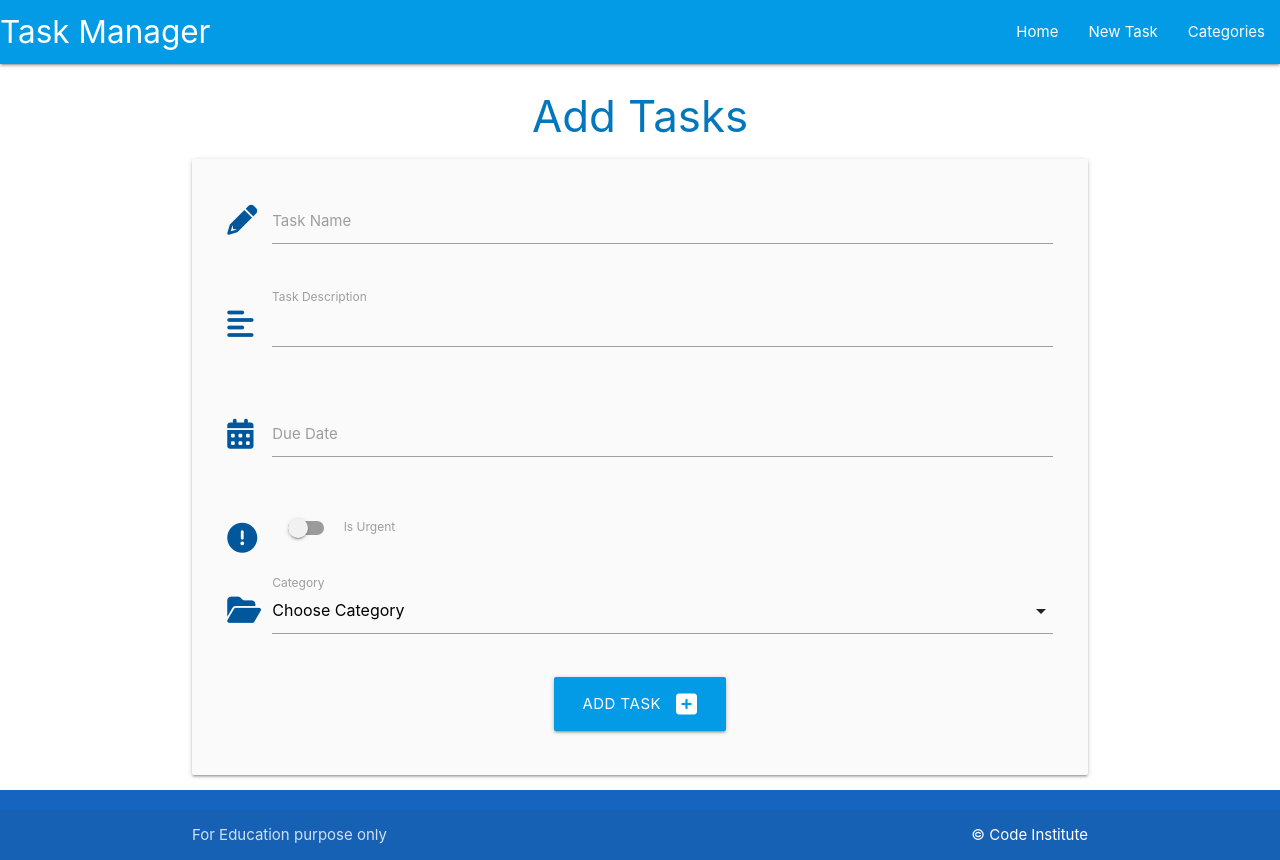
After one commit to bijokmathew/TaskManager-App, a Flask app: page /add_tasks in a window 1280 px wide. The commit adds this page. Run offline with Flask 2, Linux system fonts and the light colour scheme; data that the repository does not hold is empty.

Commit message:
Added code for new task

```diff
--- a/taskmanager/routes.py
+++ b/taskmanager/routes.py
@@ -6,13 +6,15 @@ from taskmanager.models import Category, Task
 
 @app.route("/")
 def home():
-    return render_template("category.html")
+    return render_template("task.html")
 
 
 @app.route("/categories")
 def categories():
-    categories = list(Category.query.all())
-    return render_template("category.html", categories=categories)
+    categories_val = list(Category.query.order_by(Category.category_name).all())
+    print(categories_val)
+    print("============================================")
+    return render_template("category.html", categories=categories_val)
 
 
 @app.route("/add_category", methods=["GET", "POST"])
@@ -25,6 +27,35 @@ def add_category():
     return render_template("category_add.html")
 
 
-@app.route("/add_category", methods=["GET", "POST"])
-def edit_category():
-    return render_template("category_edit.html")
+@app.route("/edit_category/<int:category_id>", methods=["GET", "POST"])
+def edit_category(category_id):
+    category = Category.query.get_or_404(category_id)
+    if request.method == "POST":
+        category.category_name = request.form.get("category_name")
+        db.session.commit()
+        return redirect(url_for("categories"))
+    return render_template("category_edit.html", category=category)
+
+
+@app.route("/delete_category/<int:category_id>")
+def delete_category(category_id):
+    category = Category.query.get_or_404(category_id)
+    db.session.delete(category)
+    db.session.commit()
+    return redirect(url_for("categories"))
+
+
+@app.route("/add_tasks", methods=["GET", "POST"])
+def add_tasks():
+    categories = list(Category.query.order_by(Category.category_name).all())
+    if request.method == "POST":
+        task = Task(
+            task_name=request.form.get("task_name"),
+            task_description=request.form.get("task_description"),
+            is_urgent=bool(True if request.form.get("is_urgent") else False),
+            due_date=request.form.get("due_date"),
+            category_id=request.form.get("category_id"))
+        db.session.add(task)
+        db.session.commit()
+        return redirect(url_for("home"))
+    return render_template("task_add.html", categories=categories)
--- a/taskmanager/static/js/script.js
+++ b/taskmanager/static/js/script.js
@@ -1,4 +1,14 @@
-document.addEventListener('DOMContentLoaded', function() {
-    var sidenav = document.querySelectorAll('.sidenav');
-    M.Sidenav.init(sidenav);
+document.addEventListener('DOMContentLoaded', function () {
+  var sidenav = document.querySelectorAll('.sidenav');
+  M.Sidenav.init(sidenav);
+  var elems = document.querySelectorAll('.modal');
+  var instances = M.Modal.init(elems, null);
+  var datepicker = document.querySelectorAll('.datepicker');
+  M.Datepicker.init(datepicker, {
+    format: "dd mmmm, yyyy",
+    i18n:{done:"Select"}
+
   });
+  var select = document.querySelectorAll('select');
+  M.FormSelect.init(select);
+});
--- a/taskmanager/templates/base.html
+++ b/taskmanager/templates/base.html
@@ -20,7 +20,7 @@
                 <a href="#" data-target="mobile-demo" class="sidenav-trigger"><i class="fas fa-bars">menu</i></a>
                 <ul class="right hide-on-med-and-down">
                     <li><a href="{{url_for('home')}}">Home</a></li>
-                    <li><a href="{{url_for('home')}}">New Task</a></li>
+                    <li><a href="{{url_for('add_tasks')}}">New Task</a></li>
                     <li><a href="{{url_for('categories')}}">Categories</a></li>
 
                 </ul>
@@ -29,7 +29,7 @@
 
         <ul class="sidenav" id="mobile-demo">
             <li><a href="{{url_for('home')}}">Home</a></li>
-            <li><a href="{{url_for('home')}}">New Task</a></li>
+            <li><a href="{{url_for('add_tasks')}}">New Task</a></li>
             <li><a href="{{url_for('categories')}}">Categories</a></li>
         </ul>
 
--- a/taskmanager/templates/category_edit.html
+++ b/taskmanager/templates/category_edit.html
@@ -1,13 +1,13 @@
 {% extends "base.html" %}
 {% block data %}
-<h3 class="light-blue-text text-darken-3 center-align"> Add Categories</h3>
+<h3 class="light-blue-text text-darken-3 center-align"> Edit Category</h3>
 
 <div class="row card-panel grey lighten-5">
-    <form class="col s12" method="POST" action="{{url_for('edit_category')}}">
+    <form class="col s12" method="POST" action="{{url_for('edit_category',category_id=category.id)}}">
         <div class="row">
             <div class="input-field col s12">
                 <i class="fas fa-folder-open prefix light-blue-text text-darken-4"></i>
-                <input  id="category_name" name="category_name" type="text" minlength="3" maxlength="25" class="validate" required>
+                <input  id="category_name"  value="{{category.category_name}}" name="category_name" type="text" minlength="3" maxlength="25" class="validate" required>
                 <label for="category_name">Category Name</label>
             </div>
         </div>
--- /dev/null
+++ b/taskmanager/templates/task_add.html
@@ -0,0 +1,71 @@
+{% extends "base.html" %}
+{% block data %}
+<h3 class="light-blue-text text-darken-3 center-align"> Add Tasks</h3>
+
+<div class="row card-panel grey lighten-5">
+    <form class="col s12" method="POST" action="{{url_for('add_tasks')}}">
+        <!-- task name -->
+        <div class="row">
+            <div class="input-field col s12">
+                <i class="fas fa-pencil-alt prefix light-blue-text text-darken-4"></i>
+                <input id="task_name" name="task_name" type="text" minlength="5" maxlength="50" class="validate"
+                    required>
+                <label for="task_name">Task Name</label>
+            </div>
+        </div>
+        <!-- description -->
+        <div class="row">
+            <div class="input-field col s12">
+                <i class="fas fa-align-left prefix light-blue-text text-darken-4"></i>
+                <textarea id="task_description" class="materialize-textarea validate" name="task_description"
+                    type="text" minlength="50" maxlength="200" required>
+                </textarea>
+                <label for="task_name">Task Description</label>
+            </div>
+        </div>
+        <!-- date -->
+        <div class="row">
+            <div class="input-field col s12">
+                <i class="fas fa-calendar-alt prefix light-blue-text text-darken-4"></i>
+                <input id="due_date" name="due_date" type="text" class="validate datepicker" required>
+                <label for="due_date">Due Date</label>
+            </div>
+        </div>
+            <!-- is Urgent -->
+        <div class="row">
+            <div class="input-field col s12">
+                <div class="switch">
+                    <i class="fas fa-exclamation-circle prefix light-blue-text text-darken-4"></i>
+                    <label for="is_urgent">
+                        <input id="is_urgent" name="is_urgent" type="checkbox">
+                        <span class="lever"></span>
+                        Is Urgent
+                    </label>
+                </div>
+            </div>
+        </div>
+        <!-- category id -->
+        <div class="row">
+            <div class="input-field col s12">
+                <i class="fas fa-folder-open prefix light-blue-text text-darken-4"></i>
+                <select name="category_id" id="category_id" class="validate" required>
+                    <option value="" disabled selected>Choose Category</option>
+                    {% for cat in categories %}
+                        <option value="{{cat.id}}">{{cat.category_name}}</option>
+                    {% endfor %}
+                </select>
+                <label for="task_name">Category</label>
+            </div>
+        </div>
+
+        <div class="row">
+            <div class="col s12 center-align">
+                <button type="submit" class="btn-large light-blue darken-1">
+                    Add Task <i class="fas fa-plus-square right"></i>
+                </button>
+            </div>
+        </div>
+    </form>
+</div>
+
+{% endblock %}
```
Also changed, not shown: taskmanager/templates/category.html (+17 -2 lines), taskmanager/templates/task.html (+7 -0 lines).
